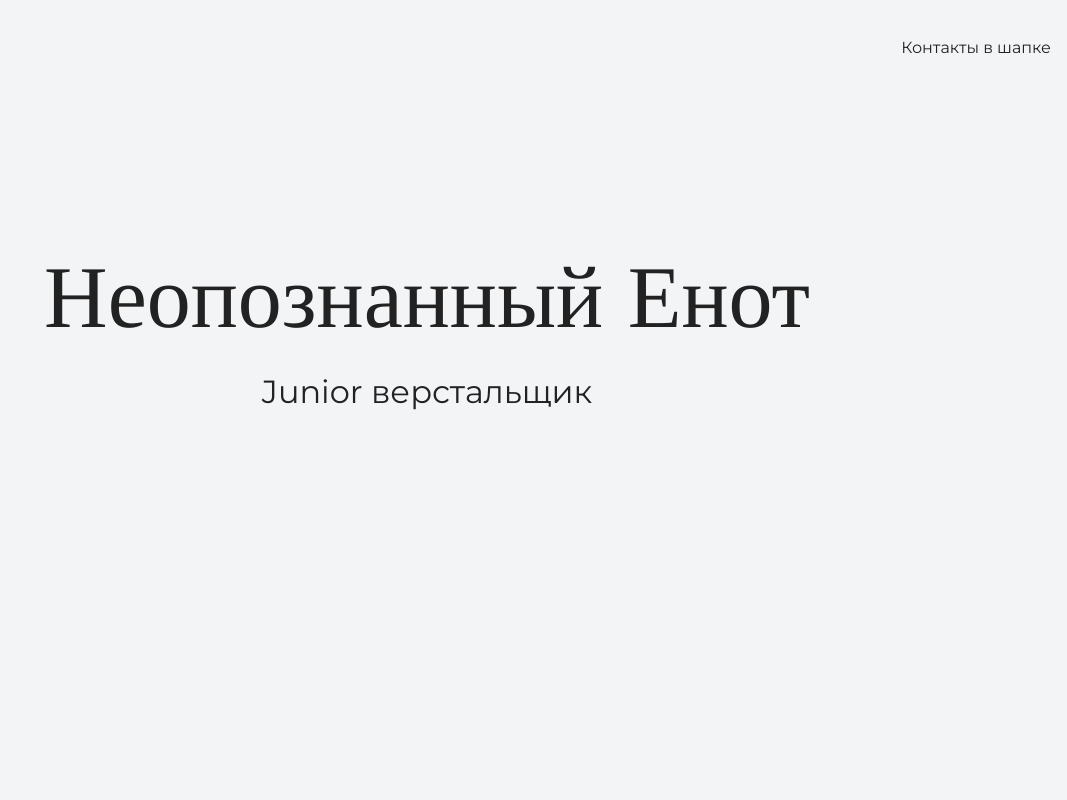
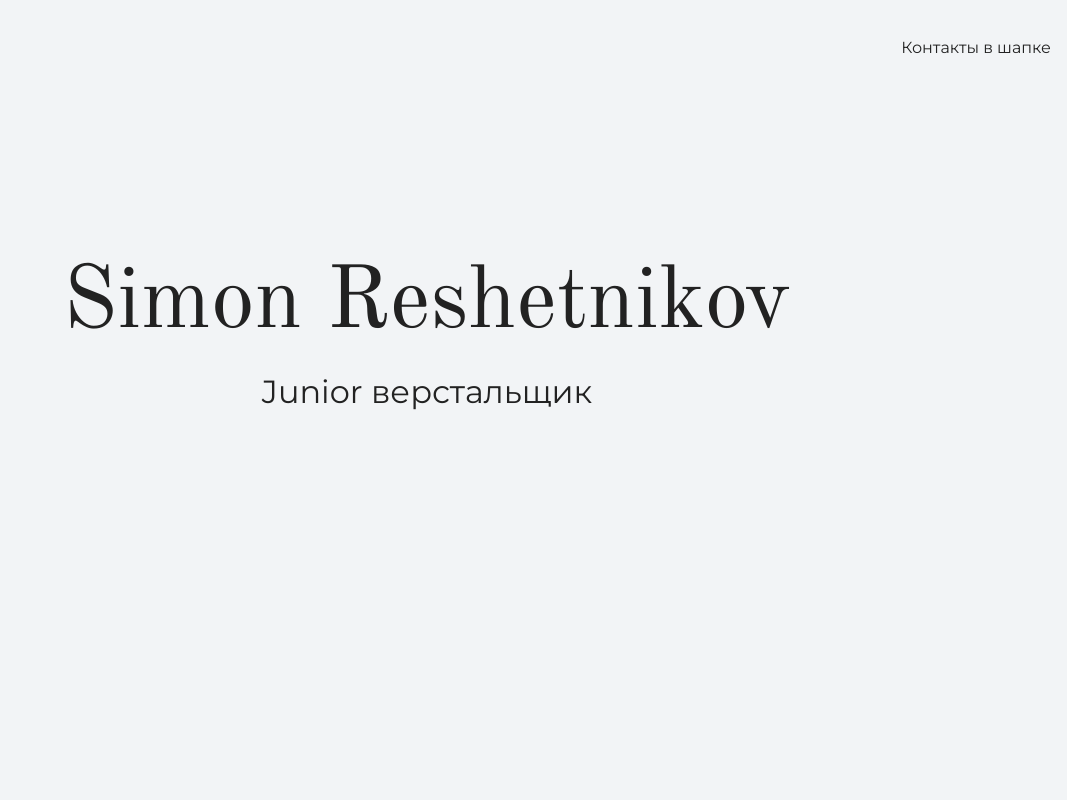
Before and after one commit to Simon2213198/my-site, a plain HTML site: page index.html in a window 1280 px wide. Shown: the top 800 px of the page, without its empty margins (213-1280 px from the left). Drawn offline with nearby package versions, Linux system fonts and the light colour scheme.

Commit message:
Изменения Мейн

```diff
--- a/index.html
+++ b/index.html
@@ -16,7 +16,7 @@
 
     <section class="hero-image">
       <div class="container">
-        <h1 class="heading">Неопознанный Енот</h1>
+        <h1 class="heading">Simon Reshetnikov</h1>
         <p>Junior верстальщик</p>
     </div>
     </section>
```
